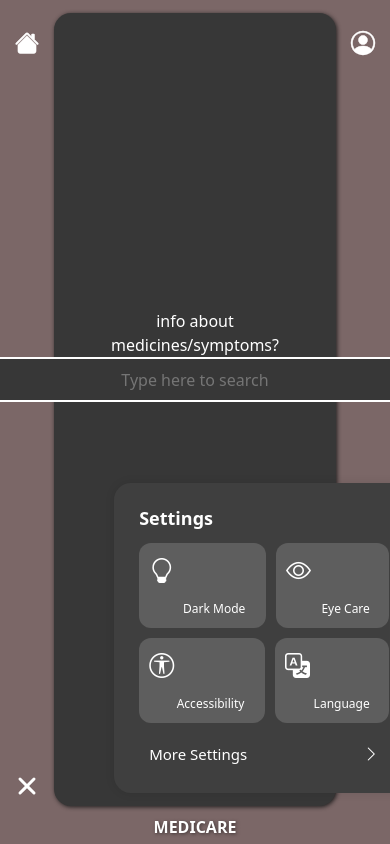
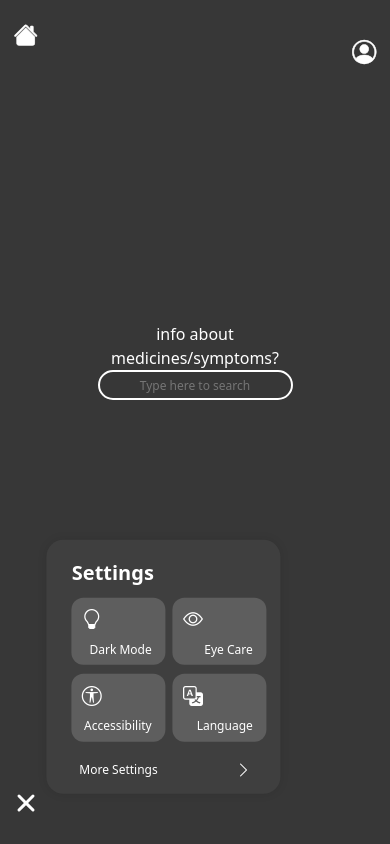
Before and after one commit to iamanishsrivastava/H.E.A.L.T.H, a React (Vite) app: page / in a window 390 px wide. Both pictures are taken after a click on the element 26 px from the left and 783 px from the top of the page. Built offline with nearby package versions, Linux system fonts and the light colour scheme; no server answers.

Commit message:
smartphone responsive design [wip-1]

```diff
--- a/src/App.css
+++ b/src/App.css
@@ -5,9 +5,11 @@
   background-color: #7B6767;
   /* height: 90vh; */
   padding-top: 1vh;
+
+
 }
 
-.medc-container {
+.footer-container {
   /* flex-direction: column; */
   align-items: center;
   justify-content: center;
@@ -20,10 +22,22 @@
   background-color: #7B6767;
 }
 
-#options {
+#footer {
   margin: auto;
   height: auto;
   color: white;
   font-weight: 700;
   text-shadow: 1px 1px 3.75q rgba(0,0,0,0.5);
 }
+
+@media only screen and (max-width: 768px) {
+  .main {
+    padding-top: 0%;
+  }
+
+  .footer-container,
+  #footer {
+    display:none;
+  }
+
+}
--- a/src/App.jsx
+++ b/src/App.jsx
@@ -74,8 +74,8 @@ function App() {
         <SideBarRight onProfileIconClick={() => handleClick("profile")} />
 
       </div>
-      <div className="medc-container">
-        <p id="options">MEDICARE</p>
+      <div className="footer-container">
+        <p id="footer">MEDICARE</p>
       </div>
     </>
   );
--- a/src/components/Home.css
+++ b/src/components/Home.css
@@ -1,3 +1,4 @@
+
 .home {
   display: flex;
   flex-direction: column;
@@ -8,12 +9,13 @@
   margin-top: 1vh;
   margin-right: 0%;
   margin: 0%;
-  width: 94%;
-  height: 94vh;
+  width: 94vw;
+  height: 95vh;
   box-shadow: 1px 1px 4.5px #1f1e1e;
   border-radius: 2vh;
   text-align: center;
 }
+
 
 .home.filter-menu-visible .separator-line {
   opacity: 0%;
@@ -57,8 +59,8 @@
   position: relative;
   height: 45px;
   width: 455px;
-  border: 1.25px solid white;
-  border-radius: 10vh;
+  /* border: 1.25px solid white;
+  border-radius: 10vh; */
   background-color: #373737;
   transition: transform 0.3s ease-in-out;
 }
@@ -68,7 +70,7 @@
   text-align: center;
   height: 100%;
   width: 100%;
-  border: 1.25px solid white;
+  border: 2px solid white;
   border-radius: 10vh;
   color: white;
   background-color: #373737;
@@ -189,3 +191,32 @@
 .transition-info {
   transition: opacity 0.5s ease-in-out;
 }
+
+@media only screen and (max-width: 768px) {
+
+  .home {
+    border-radius: 0vh;
+    width: 100%;
+    height: 100vh;
+    box-shadow: none;
+  }
+
+  .search-container {
+    width: 50vw;
+  }
+
+  .search-bar,
+  .search-input{
+    width: 50vw;
+    height: 30px;
+    font-size: 0.75rem;
+  }
+
+  .filter-icon,
+  .filter-menu,
+  .no-info
+   {
+    font-size: 0.75rem;
+  }
+
+}
--- a/src/components/SettingsMenu.css
+++ b/src/components/SettingsMenu.css
@@ -1,17 +1,13 @@
 .settings-menu {
   position: fixed;
   top: 94%;
-  bottom: 0%;
   right: 0%;
-  left: -1.5%;
-  transform: translate(
-    40%,
-    -100%
-  ); /* Center the menu both horizontally and vertically */
+  left: -6%;
+  transform: translate(60%, -100%);
   background-color: white;
-  width: 300px; /* Set a fixed width */
-  height: 310px; /* Set a fixed height */
-  max-width: 500px; /* Set a maximum width to avoid overly wide menus */
+  width: 19vw;
+  height: 35vh;
+  max-width: 500px;
   padding: 25px;
   color: white;
   border-radius: 2vh;
@@ -22,7 +18,7 @@
 
 .text {
   padding-bottom: 5px;
-  font-size: 18px;
+  font-size: 20px;
   font-weight: 600;
 }
 
@@ -31,18 +27,12 @@
   grid-gap: 5%;
 }
 
-.row-one {
-  display: grid;
-  grid-auto-rows: 85px;
-  grid-gap: 4%;
-  grid-auto-flow: column !important;
-}
-
+.row-one,
 .row-two {
   display: grid;
   grid-auto-flow: column;
   grid-gap: 4%;
-  grid-auto-rows: 85px;
+  grid-auto-rows: 10vh;
 }
 
 .dark-mode-icon-container,
@@ -51,9 +41,11 @@
 .language-icon-container {
   font-size: 25px;
   display: flex;
+  width: 8vw;
+  height: 10vh;
   align-items: left;
   margin: 0%;
-    padding: 0 10px ;
+  padding: 0 10px;
   justify-content: space-evenly;
   cursor: pointer;
   flex-direction: column;
@@ -65,12 +57,12 @@
 #eye-care-text,
 #accessibility-text,
 #language-text {
-  padding-right: 10%;
+  padding-right: 5%;
   display: flex;
   height: 25%;
   align-items: center;
   justify-content: end;
-  font-size: 12px;
+  font-size: 16px;
 }
 
 #more-settings-text {
@@ -101,10 +93,88 @@
 }
 
 p {
-    margin: 0% !important; /* Fixes the inherited margin bug */
+  margin: 0% !important;
 }
 
 .no-select {
   -webkit-user-select: none;
   user-select: none;
 }
+
+@media screen and (max-width: 1555px) {
+  .settings-menu {
+    display: flex;
+    flex-direction: column;
+    justify-content: center;
+    width: 20vw;
+    height: 35vh;
+  }
+
+  .text {
+    font-size: 20px;
+  }
+
+  .icon {
+    font-size: 20px;
+  }
+
+  .dark-mode-icon-container,
+  .eye-care-icon-container,
+  .accessibility-icon-container,
+  .language-icon-container {
+    font-size: 16px;
+    width: 8vw;
+    height: 10vh;
+  }
+
+  #dark-mode-text,
+  #eye-care-text,
+  #accessibility-text,
+  #language-text {
+    font-size: 14px;
+  }
+
+  #more-settings-text {
+    font-size: 14px;
+  }
+}
+
+/* Media query for smartphones */
+@media screen and (max-width: 768px) {
+  .settings-menu {
+    display: flex;
+    flex-direction: column;
+    width: 60vw;
+    height: 30vh;
+    left: -24%;
+  }
+
+  .text {
+    font-size: 20px;
+  }
+
+  .row-one,
+  .row-two {
+    height: 8vh;
+  }
+
+  .dark-mode-icon-container,
+  .eye-care-icon-container,
+  .accessibility-icon-container,
+  .language-icon-container {
+    font-size: 16px;
+    width: 24vw;
+    height: 8vh;
+  }
+
+  #dark-mode-text,
+  #eye-care-text,
+  #accessibility-text,
+  #language-text {
+    font-size: 12px;
+  }
+
+  #more-settings-text {
+    font-size: 12px;
+  }
+}
--- a/src/components/SettingsMenu.jsx
+++ b/src/components/SettingsMenu.jsx
@@ -32,21 +32,21 @@ function SettingsMenu({ onClose }) {
       <div className="settings-list">
         <div className="row-one">
           <div className="dark-mode-icon-container hover" onClick={toggleVisibility}>
-            <i className="bi bi-lightbulb dark-mode-icon"></i>
+            <i className="bi bi-lightbulb dark-mode-icon icon"></i>
             <p id="dark-mode-text">Dark Mode</p>
           </div>
           <div className="eye-care-icon-container hover">
-            <i className="bi bi-eye eye-care-icon"></i>
+            <i className="bi bi-eye eye-care-icon icon"></i>
             <p id="eye-care-text">Eye Care</p>
           </div>
         </div>
         <div className="row-two">
           <div className="accessibility-icon-container hover">
-            <i className="bi bi-universal-access-circle accessibility-icon"></i>
+            <i className="bi bi-universal-access-circle accessibility-icon icon"></i>
             <p id="accessibility-text">Accessibility</p>
           </div>
           <div className="language-icon-container hover">
-            <i className="bi bi-translate language-icon"></i>
+            <i className="bi bi-translate language-icon icon"></i>
             <p id="language-text">Language</p>
           </div>
         </div>
--- a/src/components/SideBars/SideBarLeft.css
+++ b/src/components/SideBars/SideBarLeft.css
@@ -1,7 +1,3 @@
-.house-icon-container {
-  margin-top: 2vh;
-}
-
 .house-icon {
   color: white;
   font-size: 24px;
@@ -29,4 +25,18 @@
   height: 95vh;
   width: 70px;
   align-items: center;
+  padding-top: 2vh;
 }
+
+@media only screen and (max-width: 768px) {
+
+  .house-icon-container {
+    margin-top: 0%;
+  }
+  .sidebar-left {
+    padding: 2vh 0;
+  height: 100vh;
+  background-color: #373737;
+
+ }
+}
--- a/src/components/SideBars/SideBarRight.css
+++ b/src/components/SideBars/SideBarRight.css
@@ -19,3 +19,16 @@
   width: 70px;
   align-items: center;
 }
+
+@media only screen and (max-width: 768px) {
+
+  .house-icon-container {
+    margin-top: 0%;
+  }
+  .sidebar-right {
+    padding: 2vh 0;
+  height: 100vh;
+  background-color: #373737;
+
+ }
+}
```
Lines whose indentation alone changed are shown as unchanged.
